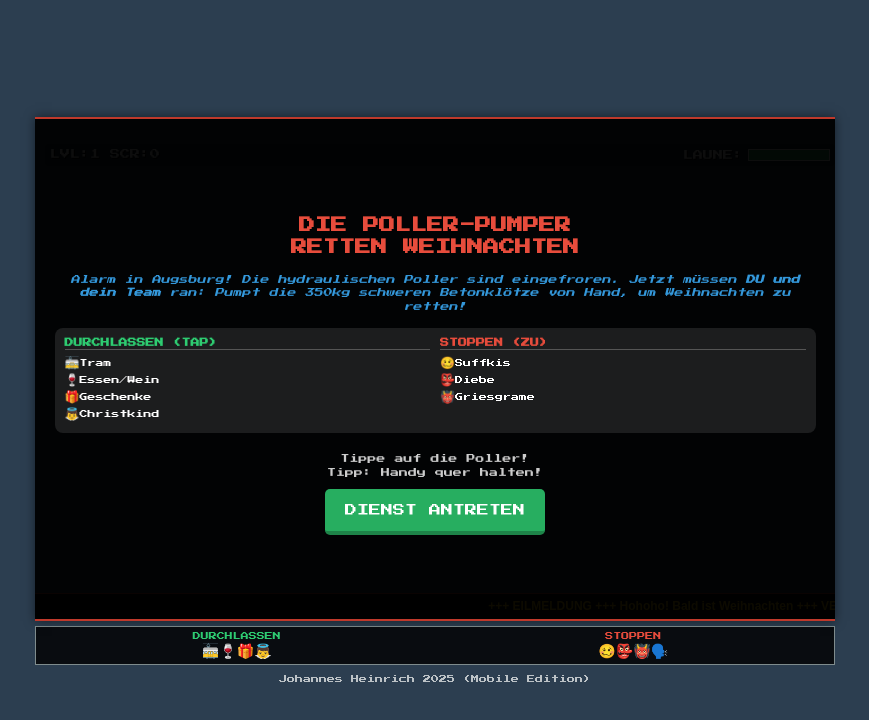
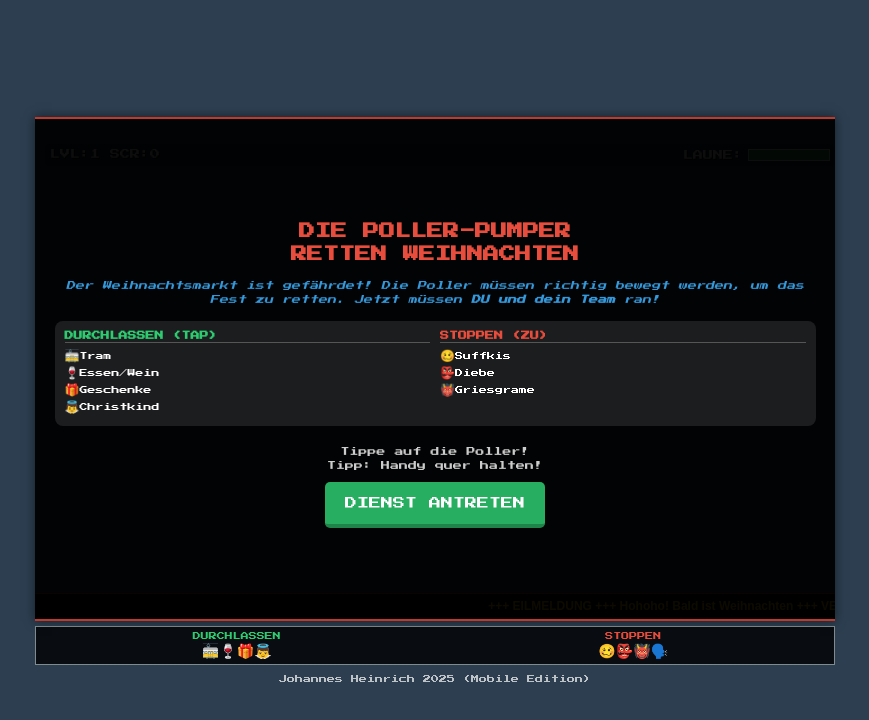
Before and after one commit to heinrichjo/poller, a plain HTML site: page m.html in a window 1280 px wide. Shown: the whole page, without its empty margins (205-1074 px from the left). Drawn offline with Linux system fonts and the light colour scheme.

Commit message:
Update m.html

```diff
--- a/m.html
+++ b/m.html
@@ -273,9 +273,7 @@
             <h1>DIE POLLER-PUMPER<br>RETTEN WEIHNACHTEN</h1>
 
             <p class="story-text">
-                Alarm in Augsburg! Die hydraulischen Poller sind eingefroren.
-                Jetzt müssen <strong>DU und dein Team</strong> ran:
-                Pumpt die 350kg schweren Betonklötze von Hand, um Weihnachten zu retten!
+                Der Weihnachtsmarkt ist gefährdet! Die Poller müssen richtig bewegt werden, um das Fest zu retten. Jetzt müssen <strong>DU und dein Team</strong> ran!
             </p>
 
             <div class="rules-grid">
```
